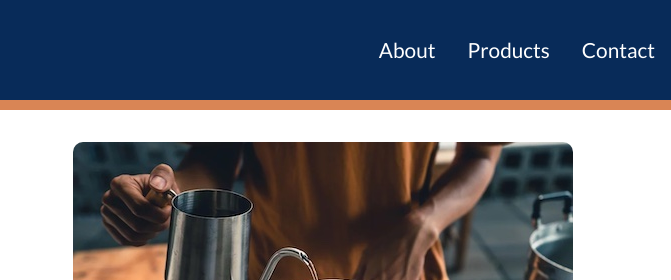
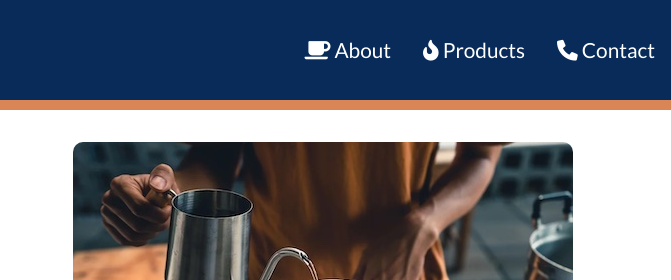
Before and after one commit to j45lives/Gulp-Roast_responsive, a plain HTML site: page about.html in a window 1280 px wide. Shown: the top 280 px of the page, 609-1280 px from the left. Drawn offline with nearby package versions, Linux system fonts and the light colour scheme.

Commit message:
Update about.html

```diff
--- a/about.html
+++ b/about.html
@@ -22,7 +22,10 @@
     <title>Gulp Roast Coffee | About Us</title>
 
 
+
 </head>
+
+
 
 <body>
     <header>
@@ -30,10 +33,10 @@
             <ul>
                 <li class="logo"><a href="index.html"><img src="images/gulp-logo-light.png"
                             alt="Gulp Roast. Click for home." /></a></li>
-                <li><a href="about.html"><span aria-hidden="true" class="coffee-cup-vector-shape"></span> About</a></li>
-                <li><a href="products.html"><span aria-hidden="true" class="fire-vector-shape"></span>
+                <li><a href="about.html"><span aria-hidden="true" class="fa-solid fa-mug-saucer"></span> About</a></li>
+                <li><a href="products.html"><span aria-hidden="true" class="fa-solid fa-fire-flame-curved"></span>
                         Products</a></li>
-                <li><a href="contact.html"><span aria-hidden="true" class="phone-vector-shape"></span> Contact</a></li>
+                <li><a href="contact.html"><span aria-hidden="true" class="fa-solid fa-phone"></span> Contact</a></li>
             </ul>
         </nav>
     </header>
@@ -60,7 +63,7 @@
                 <picture>
                     <source srcset="images/gulp-pouring-coffee-horizontal.jpg" media="(min-width: 992px)">
                     <source srcset="images/gulp-pouring-coffee-vertical.jpg" media="(min-width: 768px)">
-                    <img src="images/gulp-pouring-coffee-horizontal.jpg" alt="Making pour-over coffee at our shop.">
+                    <img src="images/gulp-pouring-coffee-horizontal-sm.jpg" alt="Making pour-over coffee at our shop.">
                 </picture>
             </figure>
         </section>
```
